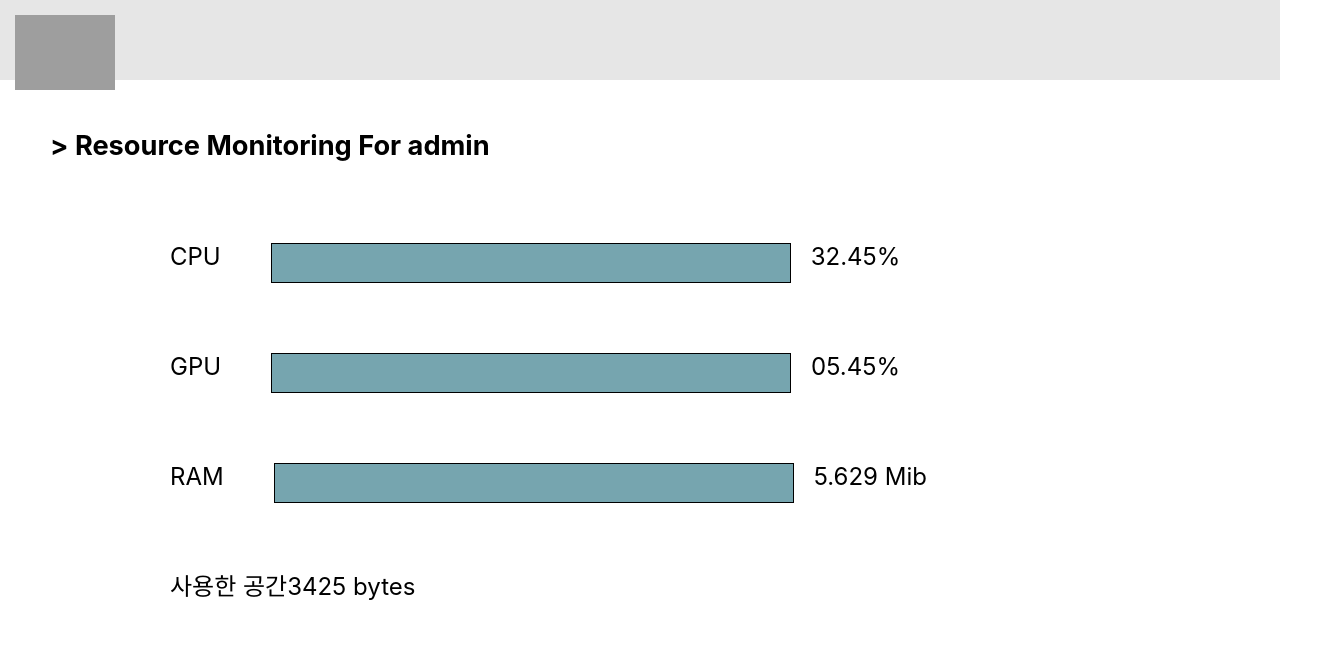
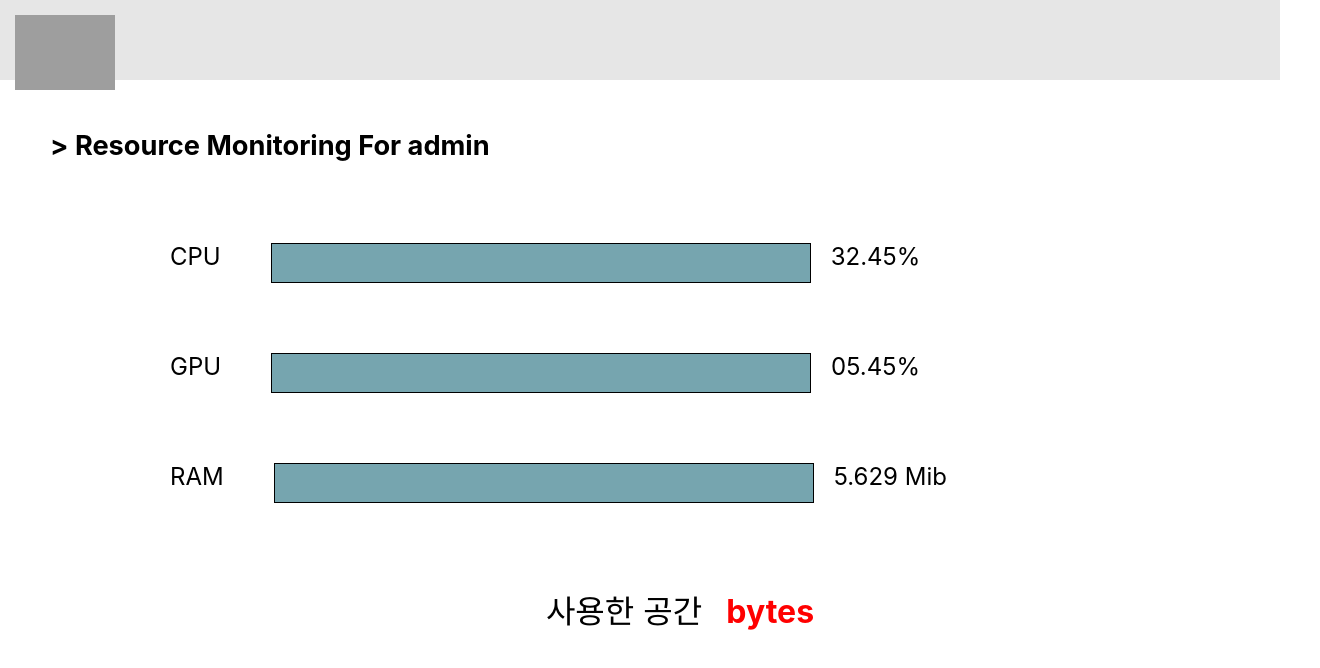
Before and after one commit to CNU-OOHub/OOHub-FE, a React (Create React App) app: page /monitoring in a window 1280 px wide. Shown: the top 668 px of the page, 1320 px wide, since content can reach past the window. Built offline with nearby package versions, Linux system fonts and the light colour scheme; no server answers; grey boxes are pictures that could not be loaded.

Commit message:
feat: api 추가

```diff
--- a/src/api.jsx
+++ b/src/api.jsx
@@ -76,6 +76,15 @@ export const addWorkspace = async (workspaceInfo) => {
 };
 
 // workspace 사용량 조회
+
+// 파일 조회
+export const useWorkspaceUsage = () => {
+  return useQuery(['usage'], () => getWorkspaceUsage(),{
+    staleTime: 5000,
+    cacheTime: Infinity
+  })
+}
+
 export const getWorkspaceUsage = async () => {
   try {
     const { data } = await axios.get(`${SERVER}/api/v1/workspace/storage`, {});
--- a/src/components/atoms/text.jsx
+++ b/src/components/atoms/text.jsx
@@ -6,6 +6,7 @@ const Text = ({
   fontWeight = "normal",
   color = "black",
   marginTop = "0vh",
+  marginLeft = "0vh",
   onClick,
 }) => {
   return onClick ? (
@@ -28,6 +29,7 @@ const Text = ({
         fontWeight: fontWeight,
         color: color,
         marginTop: marginTop,
+        marginLeft: marginLeft,
         fontFamily: "inter",
       }}
     >
--- a/src/components/pages/monitoring.jsx
+++ b/src/components/pages/monitoring.jsx
@@ -2,8 +2,7 @@ import styled from "styled-components";
 import { useNavigate } from "react-router-dom";
 import Text from "../atoms/text";
 import theme from "../../styles/theme";
-import FlexColumn from "../molecules/flexColumn";
-import FlexRow from "../molecules/flexRow";
+import { useWorkspaceUsage } from "../../api";
 
 
 const Mdiv = styled.div`
@@ -15,14 +14,17 @@ const Mdiv = styled.div`
   border: 1.5px solid black;
 `;
 
+
 const Monitoring = () => {
+
+  const { data: usage } = useWorkspaceUsage();
 
   return (
     <div style={{ height: "92vh" }}>
         <div style={{ paddingTop: 50, paddingLeft:50, paddingBottom:10}}>
         <Text fontSize='1.7' fontWeight='bold'> {'>'} Resource Monitoring For admin</Text>
         </div>
-        <div style={{marginLeft:"5vh"}}>
+        <div style={{marginLeft:"5vh", width: '100%'}}>
           <div style={{ margin: 70, paddingLeft: 60, display: 'flex'}}>
           <Text fontSize='1.5'> CPU </Text>
           <Mdiv > </Mdiv>
@@ -38,9 +40,9 @@ const Monitoring = () => {
           <Mdiv > </Mdiv>
           <Text fontSize='1.5'> 5.629 Mib </Text>
           </div>
-          <div style={{ margin: 70, paddingLeft: 60, display: 'flex' }}>
-          <Text fontSize='1.5'> 사용한 공간 </Text>
-          <Text fontSize='1.5'> 3425 bytes </Text>
+          <div style={{ textAlign: 'center',justifyContent: 'space-between', paddingTop: 20 }}>
+          <Text fontSize='2' fontWeight="40"> 사용한 공간 </Text>
+          <Text fontSize='2' marginLeft="40" fontWeight="700" color="red"> &nbsp; {usage} bytes </Text>
           </div>
         </div>
     </div>
```
